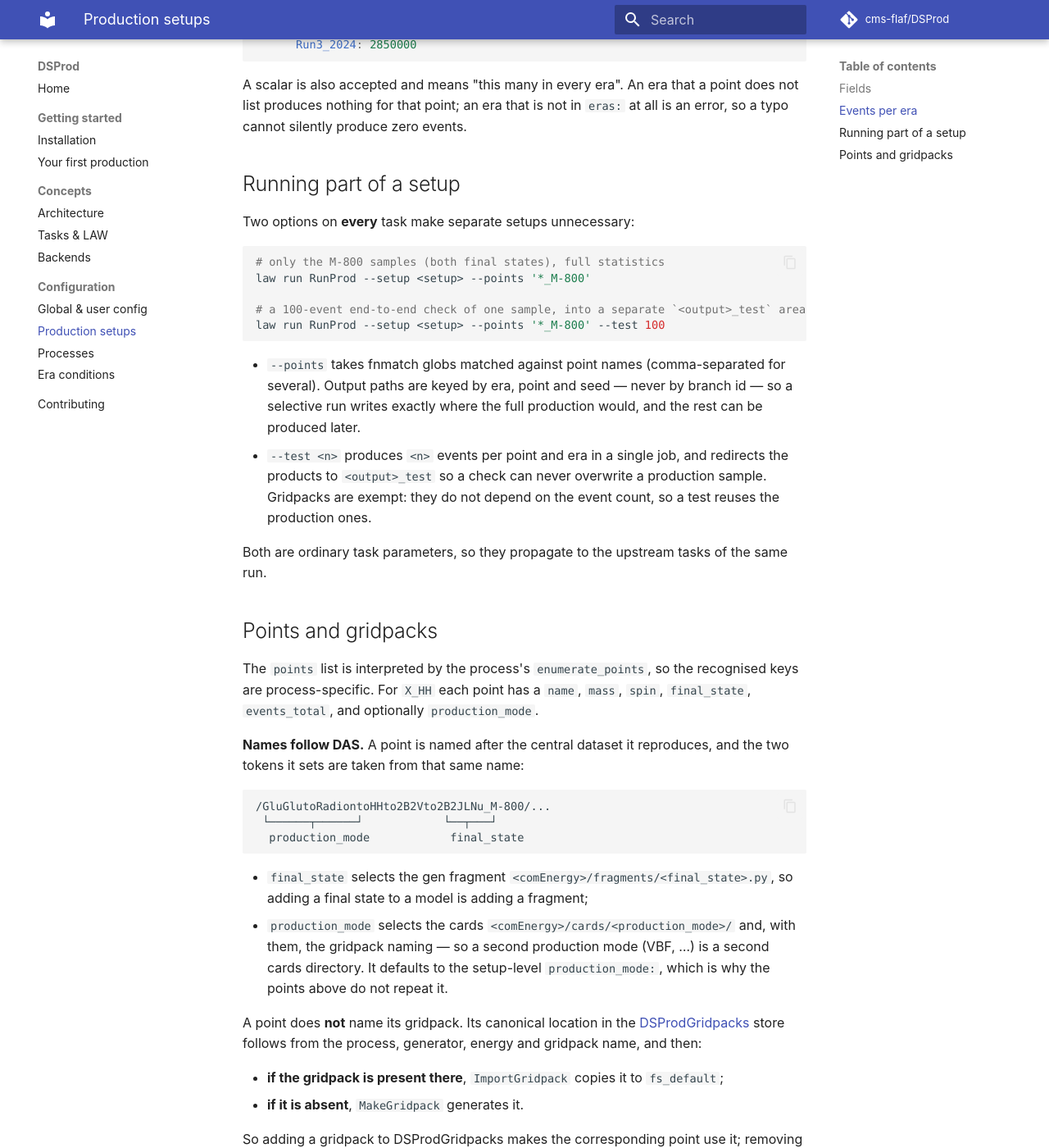
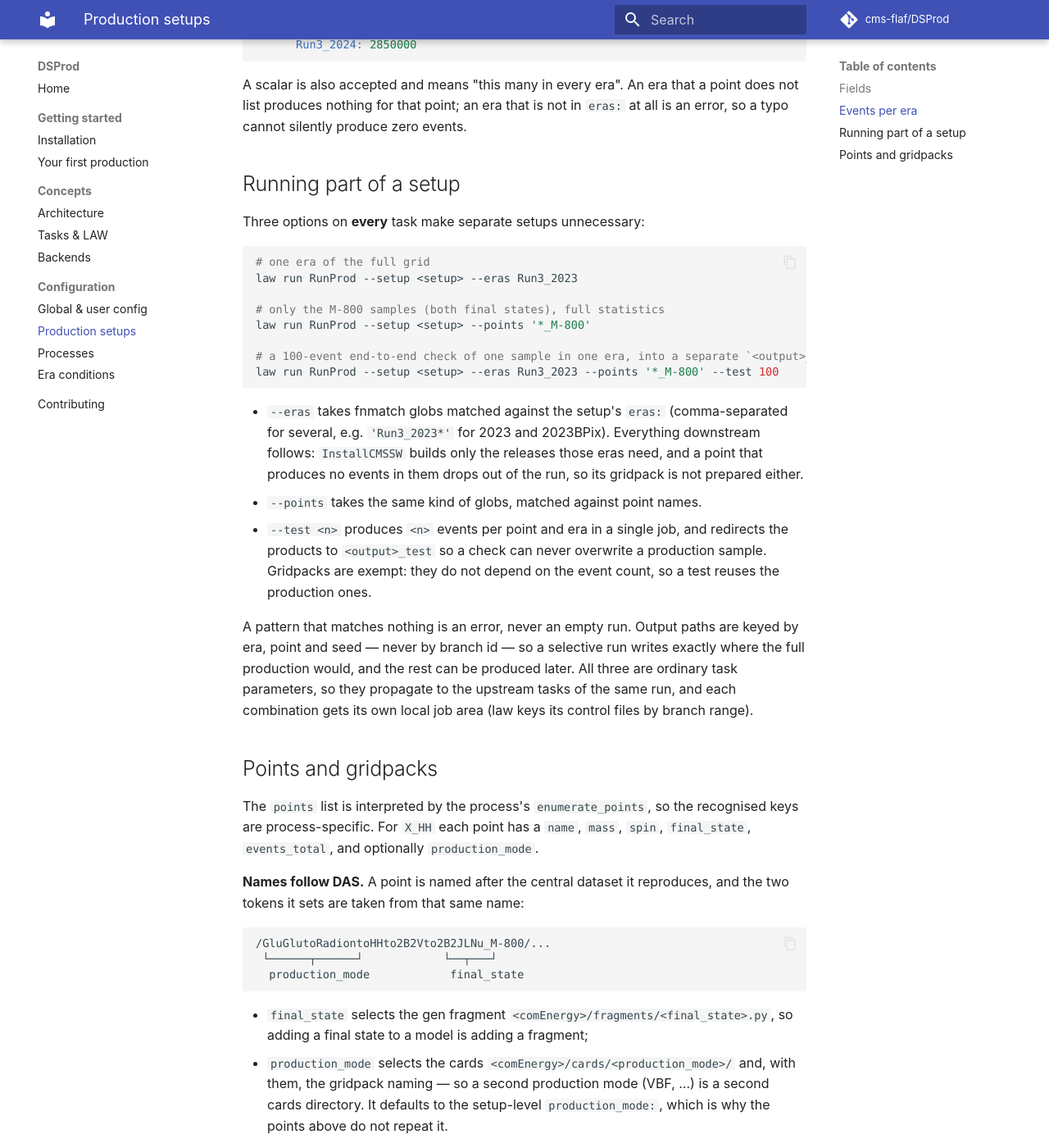
Before and after one commit to cms-flaf/DSProd, an MkDocs documentation site: the page built from docs/configuration/prod-setups.md, in a window 1280 px wide and 1400 px high, scrolled down 2041 px. Shown: the whole window at 82% size. Built offline with MkDocs 1.6.1 and Material for MkDocs 9.7.7, drawn with Linux system fonts in a browser that asks for light colours; comment, search, counter and statistics services are not loaded.

Commit message:
add --eras selection alongside --points

````diff
--- a/docs/configuration/prod-setups.md
+++ b/docs/configuration/prod-setups.md
@@ -84,24 +84,33 @@ silently produce zero events.
 
 ## Running part of a setup
 
-Two options on **every** task make separate setups unnecessary:
+Three options on **every** task make separate setups unnecessary:
 
 ```bash
+# one era of the full grid
+law run RunProd --setup <setup> --eras Run3_2023
+
 # only the M-800 samples (both final states), full statistics
 law run RunProd --setup <setup> --points '*_M-800'
 
-# a 100-event end-to-end check of one sample, into a separate `<output>_test` area
-law run RunProd --setup <setup> --points '*_M-800' --test 100
+# a 100-event end-to-end check of one sample in one era, into a separate `<output>_test` area
+law run RunProd --setup <setup> --eras Run3_2023 --points '*_M-800' --test 100
 ```
 
-- `--points` takes fnmatch globs matched against point names (comma-separated for several). Output
-  paths are keyed by era, point and seed — never by branch id — so a selective run writes exactly
-  where the full production would, and the rest can be produced later.
+- `--eras` takes fnmatch globs matched against the setup's `eras:` (comma-separated for several,
+  e.g. `'Run3_2023*'` for 2023 and 2023BPix). Everything downstream follows: `InstallCMSSW` builds
+  only the releases those eras need, and a point that produces no events in them drops out of the
+  run, so its gridpack is not prepared either.
+- `--points` takes the same kind of globs, matched against point names.
 - `--test <n>` produces `<n>` events per point and era in a single job, and redirects the products
   to `<output>_test` so a check can never overwrite a production sample. Gridpacks are exempt: they
   do not depend on the event count, so a test reuses the production ones.
 
-Both are ordinary task parameters, so they propagate to the upstream tasks of the same run.
+A pattern that matches nothing is an error, never an empty run. Output paths are keyed by era,
+point and seed — never by branch id — so a selective run writes exactly where the full production
+would, and the rest can be produced later. All three are ordinary task parameters, so they
+propagate to the upstream tasks of the same run, and each combination gets its own local job area
+(law keys its control files by branch range).
 
 ## Points and gridpacks
 
````
Also changed, not shown: README.md (+3 -0 lines), docs/concepts/tasks.md (+3 -3 lines), 1 other file.
